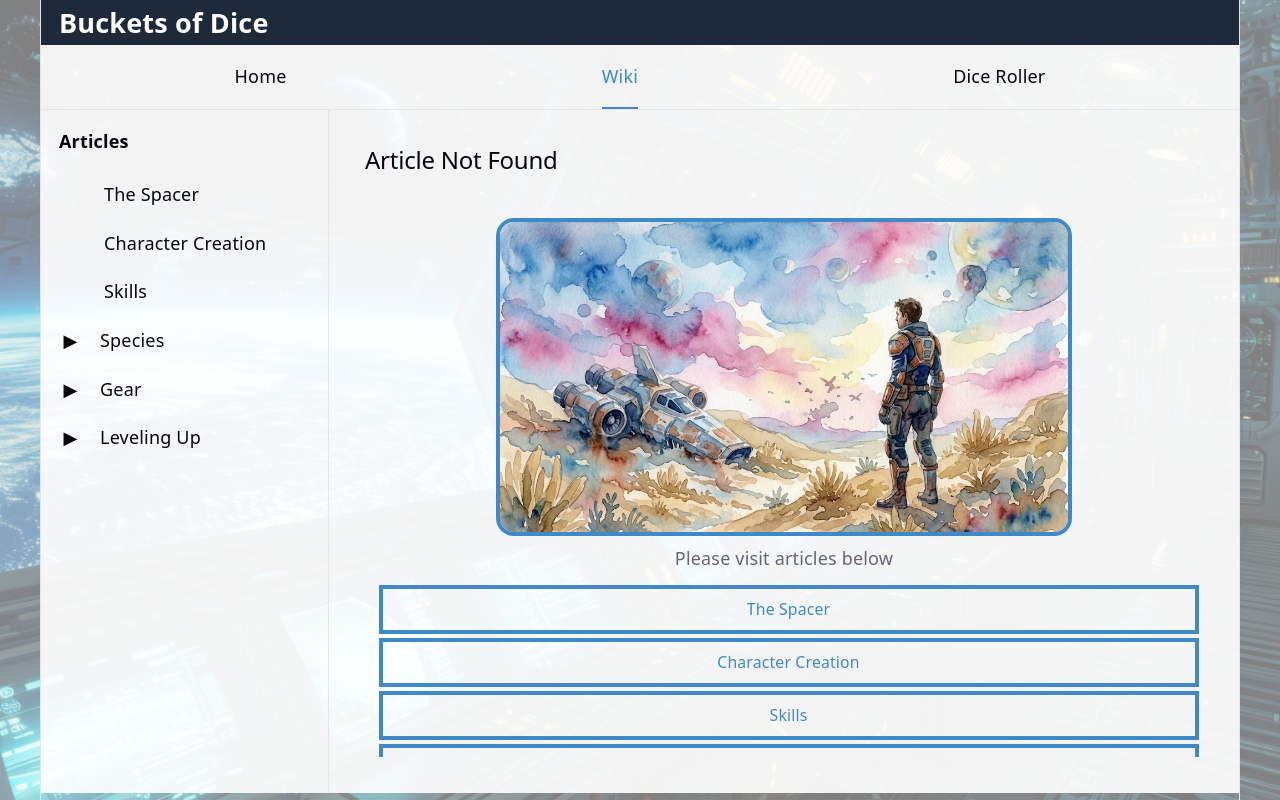
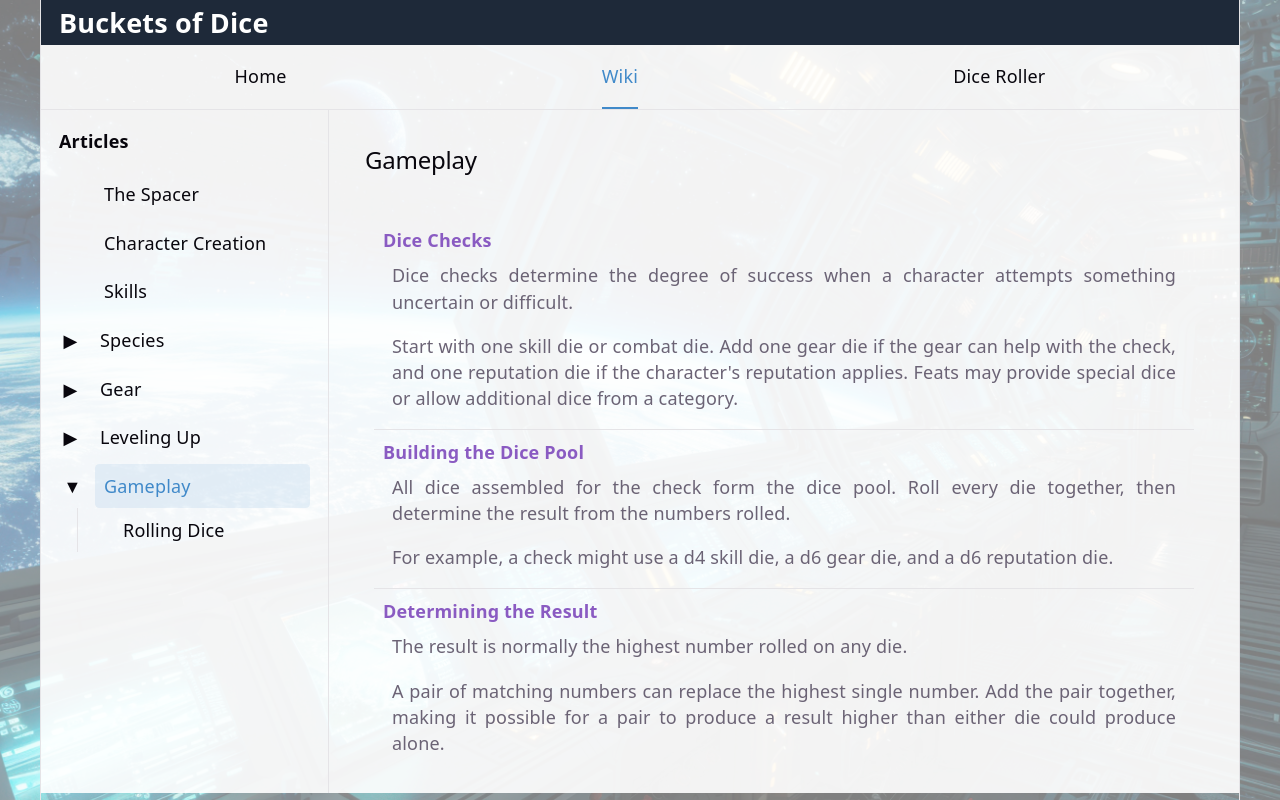
Before and after one commit to jairusaurus-rex/buckets-of-dice, a React (Vite) app: page /wiki/gameplay in a window 1280 px wide. Built offline with nearby package versions, Linux system fonts and the light colour scheme.

Commit message:
feat: add gameplay section with RollingDiceArticle and update ArticleList

```diff
--- a/src/components/pages/wiki/article-lists/ArticleList.tsx
+++ b/src/components/pages/wiki/article-lists/ArticleList.tsx
@@ -2,6 +2,7 @@
 import type { ArticleListType } from "../../../../data-types/types/AticleListType.ts";
 import { ArticleListGear } from "./ArticleListGear.tsx";
 import { ArticleListLeveling } from "./ArticleListLeveling.tsx";
+import { ArticleListGameplay } from "./ArticleListGameplay.tsx";
 import { ArticleListSpecies } from "./ArticleListSpecies.tsx";
 import { lazy } from "react";
 import { WikiArticleLinks } from "../../../../data-types/enums/wiki-article-enum.tsx";
@@ -50,4 +51,5 @@ export const ArticleList: ArticleListType[] = [
     ArticleListSpecies,
     ArticleListGear,
     ArticleListLeveling,
+    ArticleListGameplay,
 ];
--- /dev/null
+++ b/src/components/pages/wiki/article-lists/ArticleListGameplay.tsx
@@ -0,0 +1,22 @@
+import type { ArticleListType } from "../../../../data-types/types/AticleListType.ts";
+import { WikiArticleLinks } from "../../../../data-types/enums/wiki-article-enum.tsx";
+import { lazy } from "react";
+
+const RollingDiceArticle = lazy(() =>
+    import("../articles/gameplay/RollingDiceArticle.tsx").then((module) => ({
+        default: module.RollingDiceArticle,
+    }))
+);
+
+export const ArticleListGameplay: ArticleListType = {
+    id: WikiArticleLinks.GAMEPLAY,
+    title: "Gameplay",
+    component: RollingDiceArticle,
+    children: [
+        {
+            id: WikiArticleLinks.GAMEPLAY_ROLLING_DICE,
+            title: "Rolling Dice",
+            component: RollingDiceArticle,
+        },
+    ],
+};
--- /dev/null
+++ b/src/components/pages/wiki/articles/gameplay/RollingDiceArticle.tsx
@@ -0,0 +1,67 @@
+export const RollingDiceArticle = () => {
+    return (
+        <div className="p-2 text-justify">
+            <div className="p-2">
+                <h3 className="font-bold">Dice Checks</h3>
+                <p className="p-2">
+                    Dice checks determine the degree of success when a character attempts
+                    something uncertain or difficult.
+                </p>
+                <p className="p-2">
+                    Start with one skill die or combat die. Add one gear die if the gear
+                    can help with the check, and one reputation die if the character&apos;s
+                    reputation applies. Feats may provide special dice or allow additional
+                    dice from a category.
+                </p>
+            </div>
+
+            <div className="p-2 border-t border-[var(--border)]">
+                <h3 className="font-bold">Building the Dice Pool</h3>
+                <p className="p-2">
+                    All dice assembled for the check form the dice pool. Roll every die
+                    together, then determine the result from the numbers rolled.
+                </p>
+                <p className="p-2">
+                    For example, a check might use a d4 skill die, a d6 gear die, and a
+                    d6 reputation die.
+                </p>
+            </div>
+
+            <div className="p-2 border-t border-[var(--border)]">
+                <h3 className="font-bold">Determining the Result</h3>
+                <p className="p-2">
+                    The result is normally the highest number rolled on any die.
+                </p>
+                <p className="p-2">
+                    A pair of matching numbers can replace the highest single number.
+                    Add the pair together, making it possible for a pair to produce a
+                    result higher than either die could produce alone.
+                </p>
+                <p className="p-2">
+                    Only one pair may be used for a check. If multiple pairs are rolled,
+                    use the larger pair.
+                </p>
+            </div>
+
+            <div className="p-2 border-t border-[var(--border)]">
+                <h3 className="font-bold">Batch</h3>
+                <p className="p-2">
+                    If every die in the pool rolls a one, the check is a batch. The
+                    result is <strong>0</strong>, and the character takes damage equal
+                    to the number of dice rolled.
+                </p>
+            </div>
+
+            <div className="p-2 border-t border-[var(--border)]">
+                <h3 className="font-bold">Examples</h3>
+                <ul className="list-disc list-inside pl-4 space-y-2">
+                    <li><strong>(3, 4, 5):</strong> The result is 5.</li>
+                    <li><strong>(4, 4, 5):</strong> The result is 8 because the pair of fours is higher than 5.</li>
+                    <li><strong>(4, 4, 4):</strong> The result is 8 because only one pair can be used.</li>
+                    <li><strong>(2, 2, 5):</strong> The result is 5 because 5 is higher than the pair of twos.</li>
+                    <li><strong>(1, 1, 1):</strong> This is a batch. The result is 0 and the character takes 3 damage.</li>
+                </ul>
+            </div>
+        </div>
+    );
+};
--- a/src/data-types/enums/wiki-article-enum.tsx
+++ b/src/data-types/enums/wiki-article-enum.tsx
@@ -16,6 +16,8 @@ export const WikiArticleLinks= {
     LEVELING_MODULAR_COMPANION: "leveling-modular-companion",
     LEVELING_MODULAR_CYBERNETICS: "leveling-modular-cybernetics",
     LEVELING_MODULAR_PSIONICS: "leveling-modular-psionics",
+    GAMEPLAY: "gameplay",
+    GAMEPLAY_ROLLING_DICE: "gameplay-rolling-dice",
     SPECIES_BEK: "species-bek",
     SPECIES_CHYRAX: "species-chyrax",
     SPECIES_DRKARI: "species-drakari",
```
